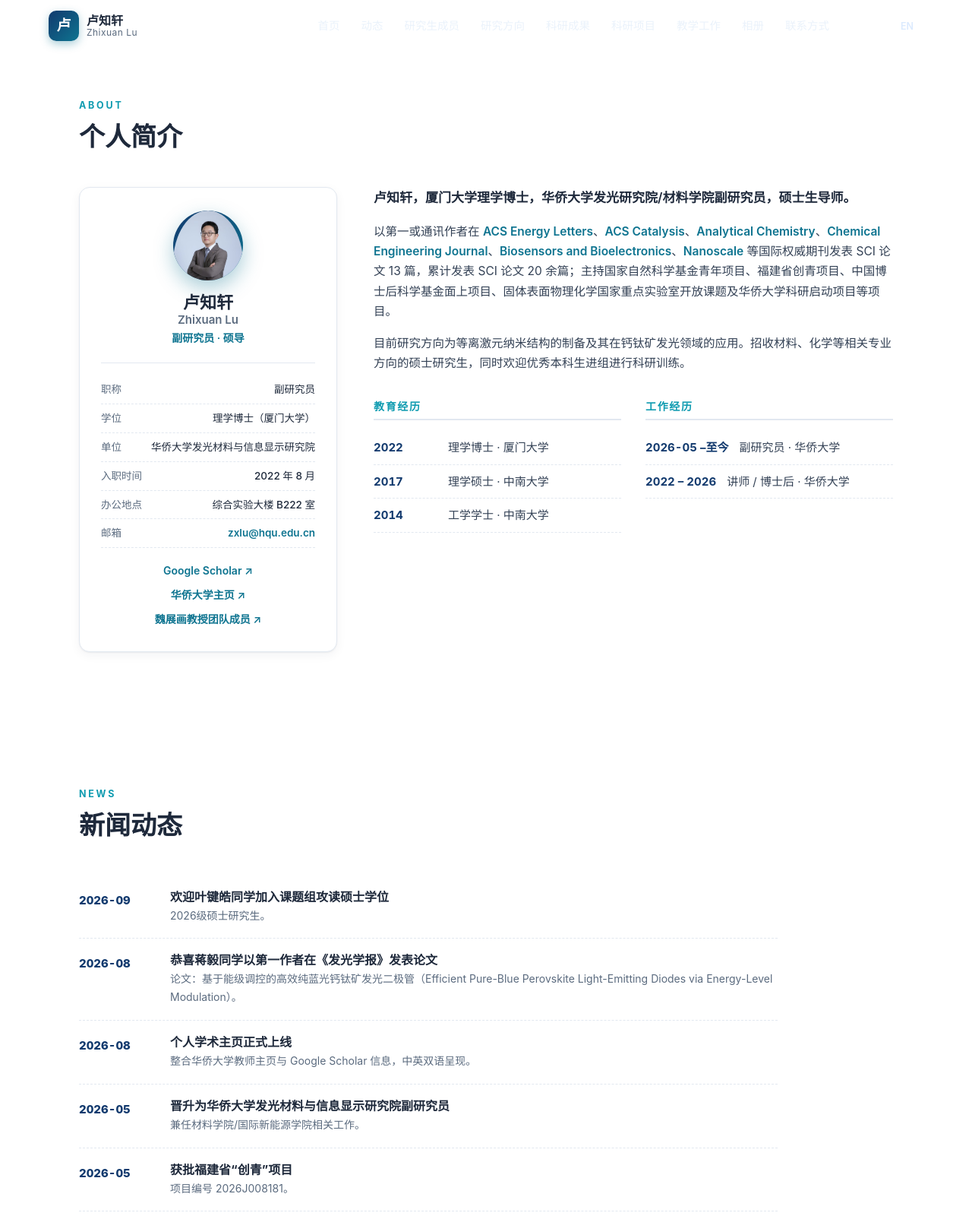
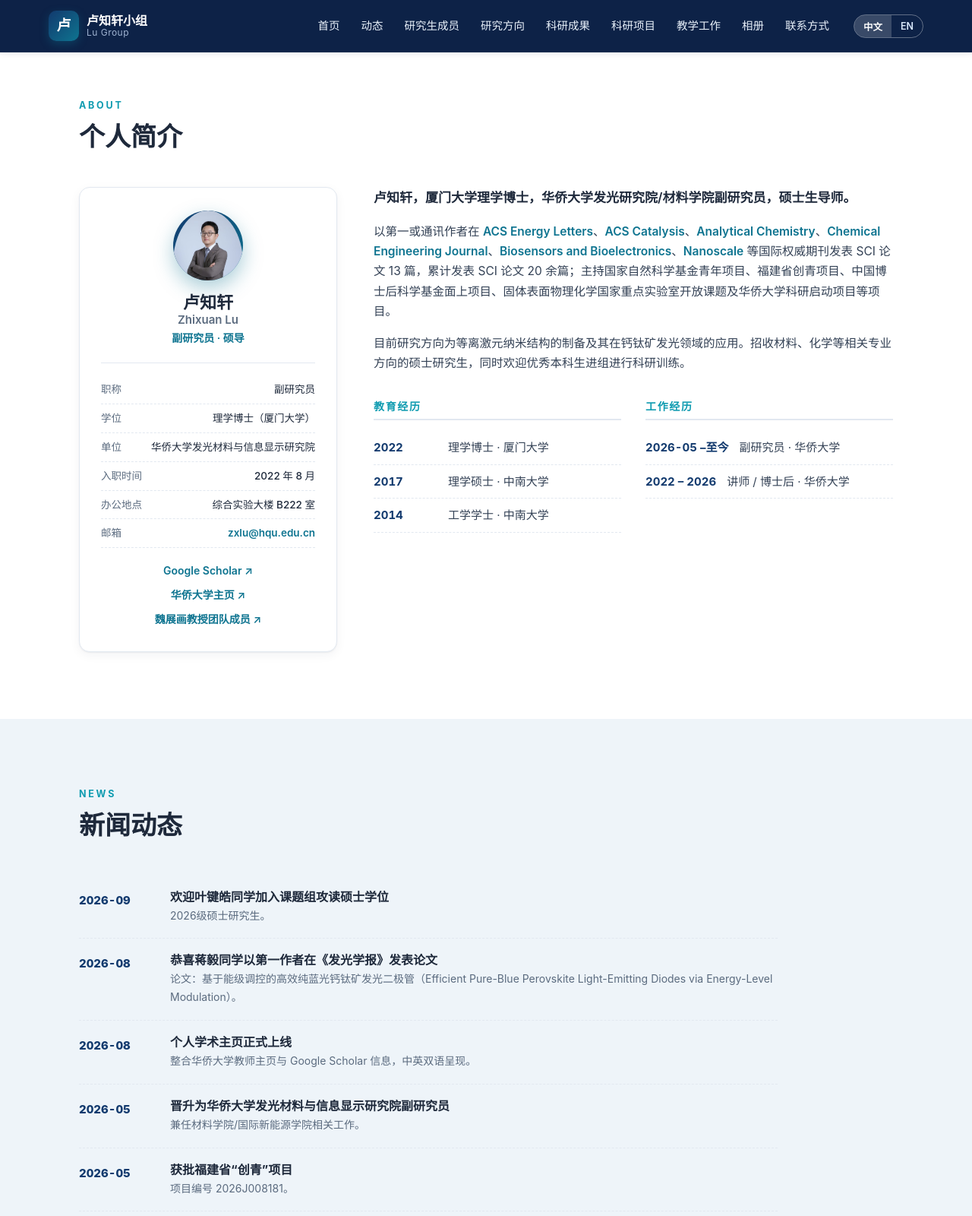
Before and after one commit to zhixuanlu1-dev/luzhixuan-homepage, a plain HTML site: page index.html in a window 1280 px wide. Shown: the top 1600 px of the page at 76% size. Drawn offline with Linux system fonts and the light colour scheme.

Commit message:
Update site from local (2026-08-29)

```diff
--- a/css/style.css
+++ b/css/style.css
@@ -427,3 +427,14 @@ html[lang="en"]    [data-zh] { display: none !important; }
 
 /* Home section now hosts the profile (moved from About) */
 #home { padding-top: 128px; }
+
+/* ===== 2026 redesign: persistent navy header + alternating section backgrounds ===== */
+.site-header { background: #0d2247; border-bottom: 1px solid rgba(255,255,255,.08); box-shadow: 0 1px 10px rgba(15,30,60,.10); }
+.brand-name strong { color: #fff; }
+.brand-name em { color: #9fb3d1; }
+.nav-toggle span, .nav-toggle span::before, .nav-toggle span::after { color: #fff; }
+.section-alt { background: #eef4f9; }
+.contact-label { color: var(--teal-600); }
+.contact-value { color: var(--ink); }
+.contact-value a { color: var(--navy-700); }
+.contact-note { color: var(--muted); }
--- a/index.html
+++ b/index.html
@@ -18,7 +18,7 @@
   <div class="header-inner">
     <a class="brand" href="#home" aria-label="Home">
       <span class="brand-mark" aria-hidden="true">卢</span>
-      <span class="brand-name"><strong>卢知轩</strong><em>Zhixuan Lu</em></span>
+      <span class="brand-name"><strong>卢知轩小组</strong><em>Lu Group</em></span>
     </a>
     <nav class="site-nav" id="siteNav" aria-label="Primary">
       <a href="#home"><span data-zh>首页</span><span data-en>Home</span></a>
@@ -98,7 +98,7 @@
 
 
   <!-- ============ NEWS ============ -->
-  <section class="section" id="news">
+  <section class="section section-alt" id="news">
     <div class="container">
       <div class="section-head">
         <p class="eyebrow"><span data-zh>NEWS</span><span data-en>NEWS</span></p>
@@ -347,9 +347,9 @@
   </section>
 
   <!-- ============ CONTACT ============ -->
-  <section class="section section-dark" id="contact">
+  <section class="section" id="contact">
     <div class="container">
-      <div class="section-head light">
+      <div class="section-head">
         <p class="eyebrow"><span data-zh>CONTACT</span><span data-en>CONTACT</span></p>
         <h2><span data-zh>联系方式</span><span data-en>Contact</span></h2>
       </div>
--- a/js/main.js
+++ b/js/main.js
@@ -220,15 +220,6 @@
   try { saved = localStorage.getItem("lang") || "zh"; } catch (e) {}
   setLang(saved);
 
-  /* ---------- Header scroll state ---------- */
-  var header = document.getElementById("siteHeader");
-  function onScroll() {
-    if (!header) return;
-    header.classList.toggle("scrolled", window.scrollY > 30);
-  }
-  window.addEventListener("scroll", onScroll, { passive: true });
-  onScroll();
-
   /* ---------- Mobile nav ---------- */
   var navToggle = document.getElementById("navToggle");
   var siteNav = document.getElementById("siteNav");
```
